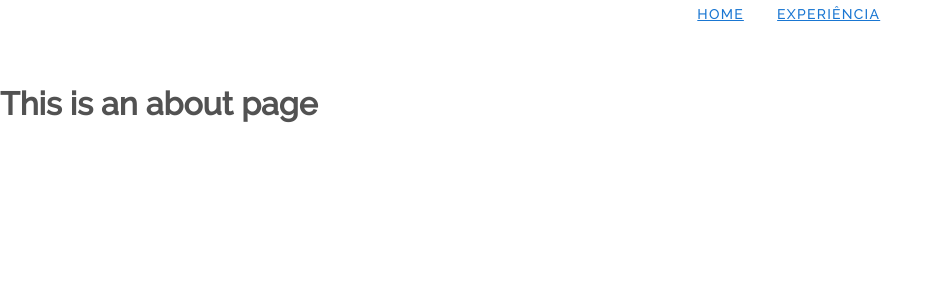
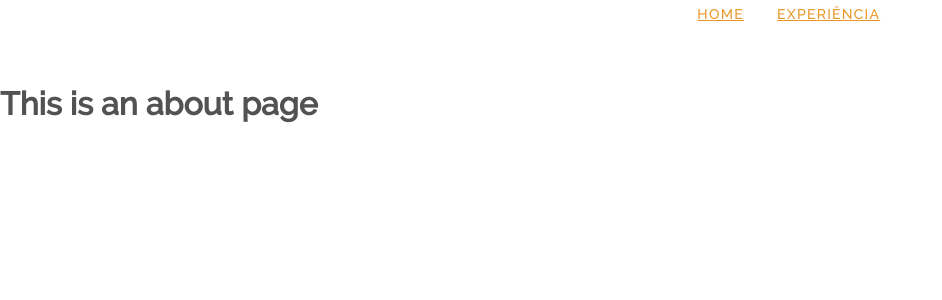
Before and after one commit to abejarano/my-site, a Vue app: page /about in a window 1280 px wide. Shown: the top 300 px of the page, without its empty margins (0-942 px from the left). Built offline with nearby package versions, Linux system fonts and the light colour scheme.

Commit message:
colores primarios

```diff
--- a/src/plugins/vuetify.ts
+++ b/src/plugins/vuetify.ts
@@ -4,4 +4,13 @@ import Vuetify from 'vuetify/lib';
 Vue.use(Vuetify);
 
 export default new Vuetify({
+  theme: {
+    themes: {
+      light: {
+        primary: '#0087ff',
+        secondary: '#232a61',
+        anchor: '#ea9624',
+      },
+    },
+  },
 });
```
